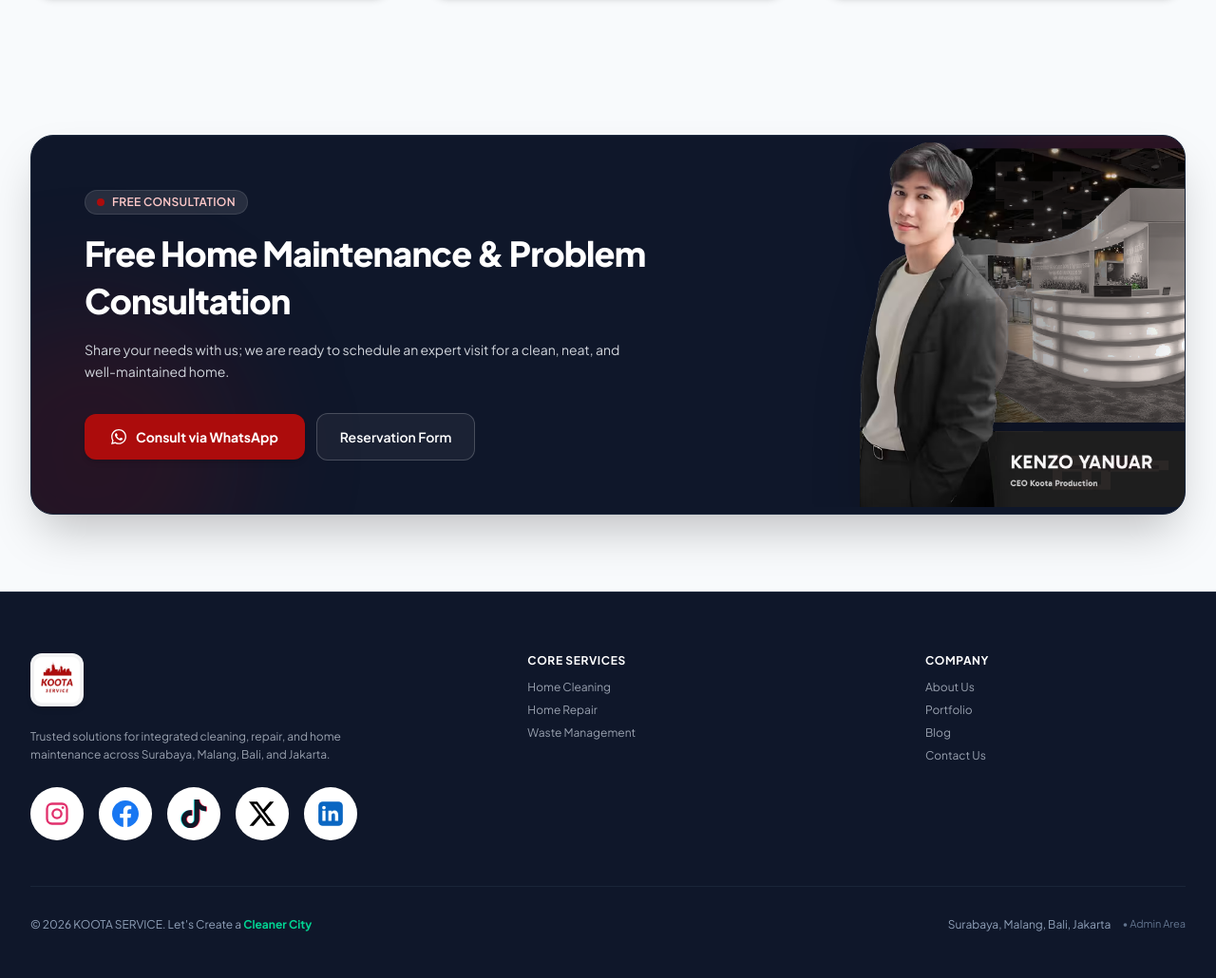
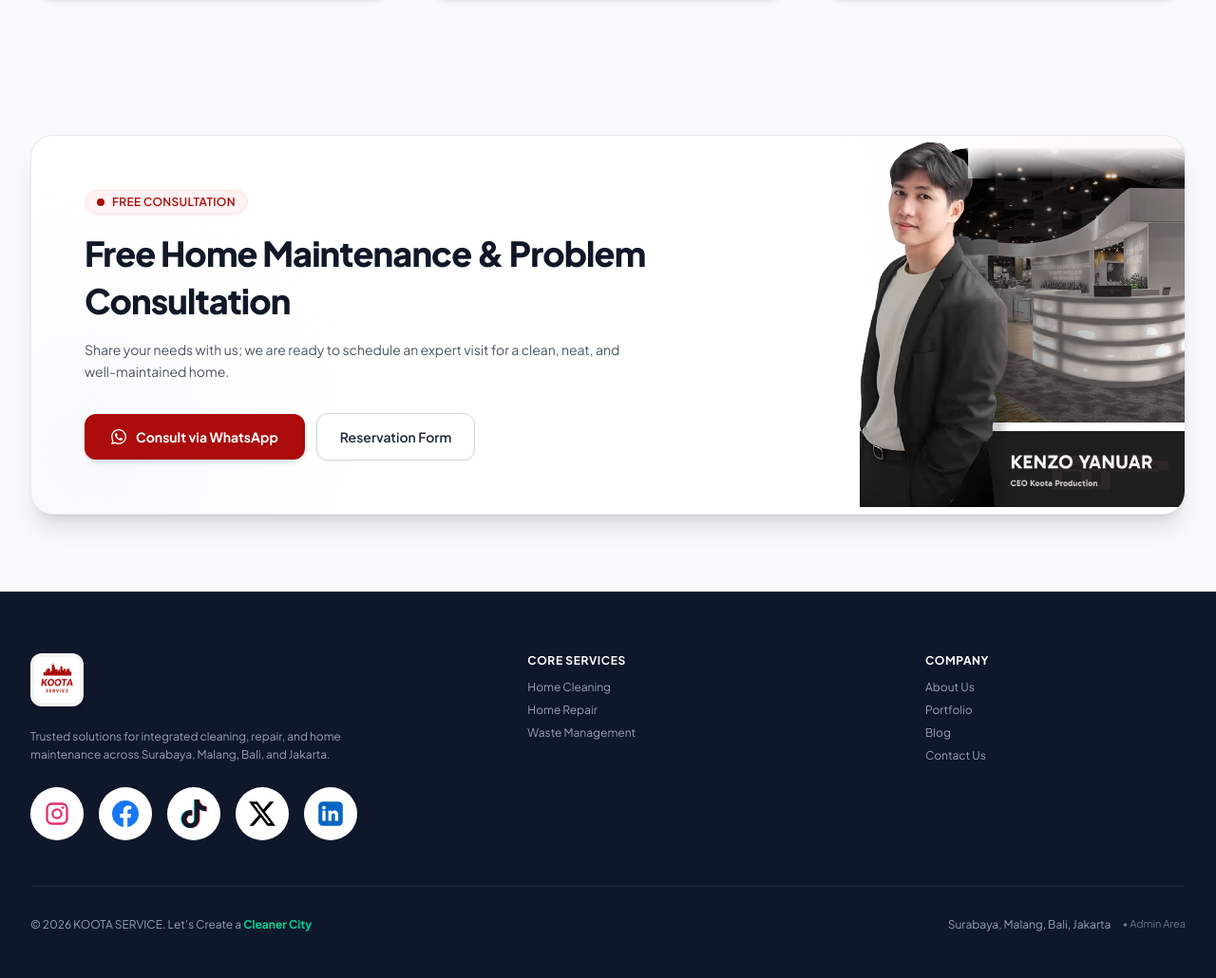
Before and after one commit to kootaproduction/koota-services, a Laravel app: page /blog in a window 1280 px wide. Shown: the part 2692-3722 px from the top of the page at 95% size. Run offline with Laravel 12, Linux system fonts and the light colour scheme; data comes from the database, SQL or seed files in the repository; both versions use the stored data as it was after the commit; style sheets or scripts are compiled from the project's sources.

Commit message:
style(ui): change consultation banner card background to clean white

```diff
--- a/resources/views/partials/consultation-cta.blade.php
+++ b/resources/views/partials/consultation-cta.blade.php
@@ -13,28 +13,28 @@
             </div>
         @endif
 
-        <!-- Card Container Dark Slate with Subtle Crimson Aura (Zero Blue) -->
-        <div class="relative bg-[#0f172a] rounded-3xl overflow-hidden shadow-2xl border border-slate-800 text-white">
-            <!-- Ambient Subtle Crimson Glow (Brand red #ac0c0c) -->
-            <div aria-hidden="true" class="absolute -top-24 -right-24 w-80 h-80 rounded-full bg-[#ac0c0c]/20 blur-3xl pointer-events-none"></div>
-            <div aria-hidden="true" class="absolute -bottom-24 -left-24 w-80 h-80 rounded-full bg-[#ac0c0c]/15 blur-3xl pointer-events-none"></div>
+        <!-- Card Container Clean White (Hilangkan Background Biru, Ganti Warna Putih) -->
+        <div class="relative bg-white rounded-3xl overflow-hidden shadow-xl border border-gray-200/90 text-gray-900">
+            <!-- Subtle Ambient Background Accents -->
+            <div aria-hidden="true" class="absolute -top-24 -right-24 w-80 h-80 rounded-full bg-red-50/50 blur-3xl pointer-events-none"></div>
+            <div aria-hidden="true" class="absolute -bottom-24 -left-24 w-80 h-80 rounded-full bg-slate-100/50 blur-3xl pointer-events-none"></div>
 
             <div class="grid grid-cols-1 lg:grid-cols-12 items-center relative z-10">
                 <!-- Left Content -->
                 <div class="lg:col-span-7 p-8 sm:p-12 lg:p-14 space-y-4">
                     <!-- Badge -->
-                    <div class="inline-flex items-center gap-2 px-3 py-1 rounded-full bg-white/10 text-red-200 text-xs font-semibold tracking-wide border border-white/10">
+                    <div class="inline-flex items-center gap-2 px-3 py-1 rounded-full bg-red-50 text-[#ac0c0c] text-xs font-semibold tracking-wide border border-red-100">
                         <span class="w-2 h-2 rounded-full bg-[#ac0c0c]"></span>
                         <span>{{ __('KONSULTASI BEBAS BIAYA') }}</span>
                     </div>
 
                     <!-- Title -->
-                    <h3 class="text-2xl sm:text-3xl lg:text-4xl font-extrabold text-white tracking-tight leading-snug">
+                    <h3 class="text-2xl sm:text-3xl lg:text-4xl font-extrabold text-gray-900 tracking-tight leading-snug">
                         {{ __('Konsultasi Masalah dan Perawatan Rumah Gratis') }}
                     </h3>
 
                     <!-- Description -->
-                    <p class="text-gray-300 text-xs sm:text-sm sm:leading-relaxed max-w-xl">
+                    <p class="text-gray-600 text-xs sm:text-sm sm:leading-relaxed max-w-xl">
                         {{ __('Ceritakan kebutuhan Anda, kami siap bantu jadwalkan kunjungan tenaga ahli untuk solusi hunian bersih, rapi, dan terawat.') }}
                     </p>
 
@@ -52,15 +52,15 @@
                             <span>{{ __('Konsultasi via WhatsApp') }}</span>
                         </a>
 
-                        <a href="{{ route('consultation.index') }}" class="inline-flex items-center px-6 py-3.5 rounded-xl border border-white/20 hover:border-white/40 bg-white/5 hover:bg-white/10 text-white font-semibold text-xs sm:text-sm transition-all hover:scale-105 active:scale-95">
+                        <a href="{{ route('consultation.index') }}" class="inline-flex items-center px-6 py-3.5 rounded-xl border border-gray-300 hover:border-gray-400 bg-white hover:bg-gray-50 text-gray-800 font-semibold text-xs sm:text-sm shadow-xs transition-all hover:scale-105 active:scale-95">
                             <span>{{ __('Form Reservasi') }}</span>
                         </a>
                     </div>
                 </div>
 
-                <!-- Right Image: Kenzo Yanuar (CEO Koota Production) with clean warm executive studio (zero blue) -->
+                <!-- Right Image: Kenzo Yanuar (CEO Koota Production) with clean warm executive studio -->
                 <div class="lg:col-span-5 relative flex justify-center lg:justify-end items-end pt-4 lg:pt-0 overflow-hidden">
-                    <img src="{{ asset('images/kenzo-yanuar.png') }}" alt="Kenzo Yanuar - CEO Koota Production" class="w-auto h-72 sm:h-80 md:h-96 object-contain object-bottom select-none drop-shadow-2xl">
+                    <img src="{{ asset('images/kenzo-yanuar.png') }}" alt="Kenzo Yanuar - CEO Koota Production" class="w-auto h-72 sm:h-80 md:h-96 object-contain object-bottom select-none">
                 </div>
             </div>
         </div>
```
Also changed, not shown: database/database.sqlite, public/images/kenzo-yanuar.png, 3 other files.
